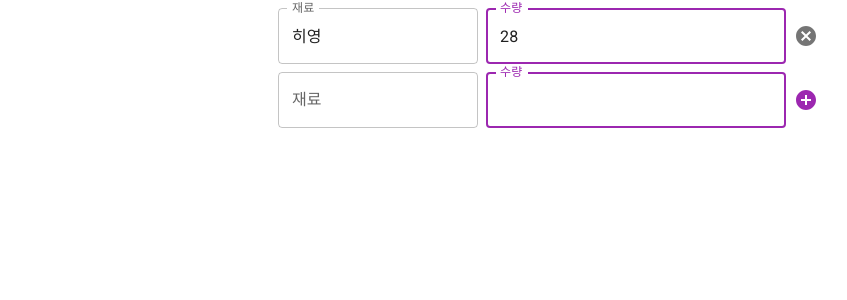
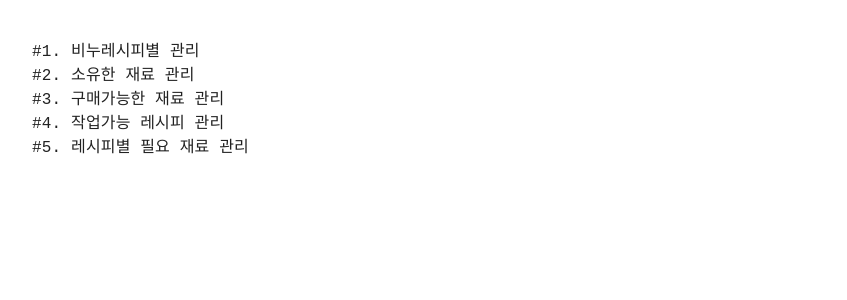
Before and after one commit to ryuheeyoung/next-ts-layout, a Next.js app: page /soap in a window 1280 px wide. Shown: the top 300 px of the page, without its empty margins (46-893 px from the left). Built offline with nearby package versions, Linux system fonts and the light colour scheme.

Commit message:
change link tag

```diff
--- a/components/commons/forms/input-field.tsx
+++ /dev/null
@@ -1,117 +0,0 @@
-import {
-  Autocomplete,
-  Box,
-  createFilterOptions,
-  FilterOptionsState,
-  Options,
-  TextField,
-  TextFieldProps,
-} from "@mui/material";
-import { useEffect, useState } from "react";
-import AddCircleIcon from "@mui/icons-material/AddCircle";
-import CancelSharpIcon from "@mui/icons-material/CancelSharp";
-import IconButton from "@mui/material/IconButton";
-
-const filter = createFilterOptions<InputOptions>();
-
-export interface InputOptions extends Options {
-  inputValue?: string;
-  id?: number;
-  label?: string;
-  value?: number;
-}
-
-interface TypeProps {
-  id?: string;
-  options?: Array<InputOptions>;
-  selected?: InputOptions;
-  onChangeHandler: (a: InputOptions | null) => void;
-}
-
-const InputField = ({
-  id = "input-field",
-  options = [],
-  selected,
-  onChangeHandler,
-}: TypeProps) => {
-  const [opts, setOpts] = useState(options);
-
-  const onChange: TextFieldProps["onChange"] = (e) => {};
-  const onSelect = (e: any, val: InputOptions | null) => {
-    onChangeHandler(val);
-  };
-  const onFilterOption = (
-    optList: Array<InputOptions>,
-    params: FilterOptionsState<InputOptions>
-  ) => {
-    const filtered = filter(optList, params);
-
-    const { inputValue } = params;
-    const isExisting = optList.some((o) => o.label === inputValue);
-    if (inputValue != "" && !isExisting) {
-      filtered.unshift({
-        inputValue,
-        label: `"${inputValue}" 추가`,
-      });
-    }
-
-    return filtered;
-  };
-
-  const getOptionLabel = (opt: any) => {
-    if (typeof opt === "string") {
-      return opt;
-    } else if (opt && opt.inputValue) {
-      return opt.inputValue;
-    } else {
-      return opt?.label;
-    }
-  };
-
-  useEffect(() => {
-    setOpts(options);
-  }, [options]);
-
-  return (
-    <Box
-      sx={{
-        p: "0.25em",
-        m: 0,
-        width: "90%",
-        display: "inline-flex",
-        alignItems: "center",
-      }}
-    >
-      <Autocomplete
-        id={id}
-        value={selected}
-        freeSolo
-        handleHomeEndKeys
-        noOptionsText={"텅"}
-        options={opts}
-        onChange={onSelect}
-        filterOptions={onFilterOption}
-        getOptionLabel={getOptionLabel}
-        renderInput={(params) => <TextField {...params} label="재료" />}
-        sx={{ width: 200, display: "inline-block", marginRight: ".5em" }}
-        selectOnFocus
-        clearOnBlur
-        disablePortal
-      />
-      <TextField
-        id={`amount-${id}`}
-        label="수량"
-        color="secondary"
-        sx={{ width: 300 }}
-        defaultValue={selected?.value}
-        onChange={onChange}
-        focused
-      />
-      <IconButton>
-        {selected ? <CancelSharpIcon /> : <AddCircleIcon color="secondary" />}
-      </IconButton>
-    </Box>
-  );
-};
-
-export default InputField;
--- a/components/recipes/recipe-input.tsx
+++ /dev/null
@@ -1,78 +0,0 @@
-import { TextFieldProps } from '@mui/material';
-import Box from '@mui/material/Box';
-import Container from '@mui/material/Container';
-import { useEffect, useState } from 'react';
-
-import InputField, { InputOptions } from '../commons/forms/input-field';
-
-const RecipeInput = () => {
-  const [opts, setOpts] = useState([]); // 검색 재료목록
-  const [mats, setMats] = useState<Array<InputOptions>>([]); // 레시피속 재료목록
-
-  const onChange = (val: InputOptions | null) => {
-    const matList = [...mats];
-    let newMat: InputOptions = {};
-    if (typeof val === 'string') {
-      if (!matList.find((mat) => mat.label === (val as string).trim())) {
-        newMat = {
-          id: matList.length + 1,
-          label: (val as string).trim(),
-        };
-      }
-      matList.push(newMat);
-    } else if (val && val.inputValue) {
-      if (
-        !matList.find((mat) => mat.label === (val.inputValue as string).trim())
-      ) {
-        newMat = {
-          id: matList.length + 1,
-          label: val.inputValue.trim(),
-        };
-      }
-      matList.push(newMat);
-    } else {
-      newMat = val as InputOptions;
-    }
-
-    setMats(matList);
-  };
-
-  useEffect(() => {
-    setMats([{ id: 1, label: '히영', value: 28 }]);
-  }, []);
-
-  return (
-    <Container
-      maxWidth={false}
-      sx={{
-        p: 0,
-        display: 'inline-flex',
-        width: '100vw',
-        height: '100vh',
-        m: 0,
-        flexWrap: 'wrap',
-        justifyContent: 'space-around',
-      }}
-    >
-      <Box
-        sx={{
-          m: 0,
-          p: '.25em 0',
-          width: '50vw',
-          minWidth: 350,
-        }}
-      >
-        {mats.map((mat) => (
-          <InputField
-            options={opts}
-            selected={mat}
-            onChangeHandler={onChange}
-          />
-        ))}
-        <InputField options={opts} onChangeHandler={onChange} />
-      </Box>
-    </Container>
-  );
-};
-
-export default RecipeInput;
--- a/package.json
+++ b/package.json
@@ -21,6 +21,8 @@
     "@types/node": "^12.12.21",
     "@types/react": "^17.0.2",
     "@types/react-dom": "^17.0.1",
+    "eslint": "8.8.0",
+    "eslint-config-next": "12.0.10",
     "typescript": "^4.5.4"
   }
 }
--- a/pages/_app.tsx
+++ b/pages/_app.tsx
@@ -7,6 +7,7 @@ const App = ({ Component, pageProps }: AppProps) => {
     <>
       <Head>
         <meta name="viewport" content="viewport-fit=cover" />
+        <title>HeeApp</title>
       </Head>
       <Component {...pageProps} />
       <CssBaseline />
--- a/pages/soap/index.tsx
+++ b/pages/soap/index.tsx
@@ -1,7 +1,20 @@
-import RecipeInput from "../../components/recipes/recipe-input";
+import Head from "next/head";
 
 const Soap = () => {
-  return <RecipeInput />;
+  return (
+    <>
+      <Head>
+        <title>HeeSoap</title>
+      </Head>
+      <pre>{`
+        #1. 비누레시피별 관리
+        #2. 소유한 재료 관리
+        #3. 구매가능한 재료 관리
+        #4. 작업가능 레시피 관리
+        #5. 레시피별 필요 재료 관리
+      `}</pre>
+    </>
+  );
 };
 
 export default Soap;
```
Also changed, not shown: components/materials/material-input.tsx (deleted, +0 -7 lines), pages/_document.js (+5 -6 lines), pages/index.tsx (+8 -15 lines), .eslintrc.json (added), 2 other files (tests, documents, lock files or other folders).
